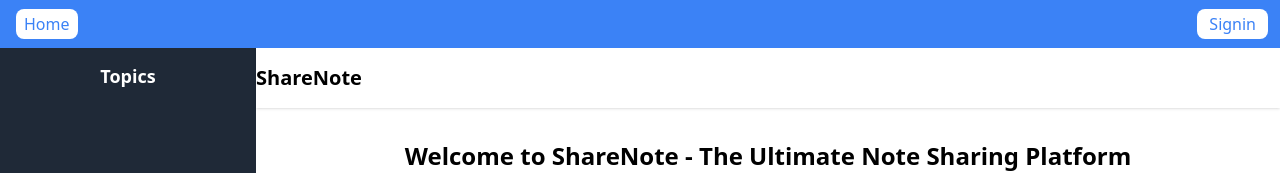
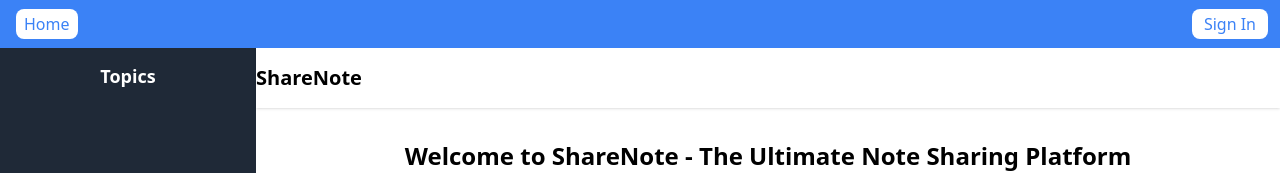
Before and after one commit to RithvikKasarla/Big-O-of-No, a Next.js app in the folder app/frontend/: page / in a window 1280 px wide. Shown: the top 173 px of the page. Built offline with nearby package versions, Linux system fonts and the light colour scheme.

Commit message:
Add spacing to look better.

```diff
--- a/app/frontend/app/components/Header.tsx
+++ b/app/frontend/app/components/Header.tsx
@@ -35,7 +35,7 @@ function Header() {
             href="/signup"
             className="bg-white text-blue-500 rounded-lg px-3 py-1"
           >
-            Signin
+            Sign In
           </Link>
         </div>
       </header>
@@ -68,7 +68,7 @@ function Header() {
             className="bg-white text-blue-500 rounded-lg px-3 py-1"
             onClick={handleSignOut}
           >
-            Signout
+            Sign Out
           </button>
         </div>
       </header>
--- a/app/frontend/app/page.tsx
+++ b/app/frontend/app/page.tsx
@@ -4,7 +4,7 @@ export default function Home() {
   return (
     <div className="w-full">
       <Head>
-        <title>ShareNote - The Ultimate Note Sharing Platform</title>
+        <title>  ShareNote - The Ultimate Note Sharing Platform</title>
         <link rel="icon" href="/favicon.ico" />
       </Head>
 
```
